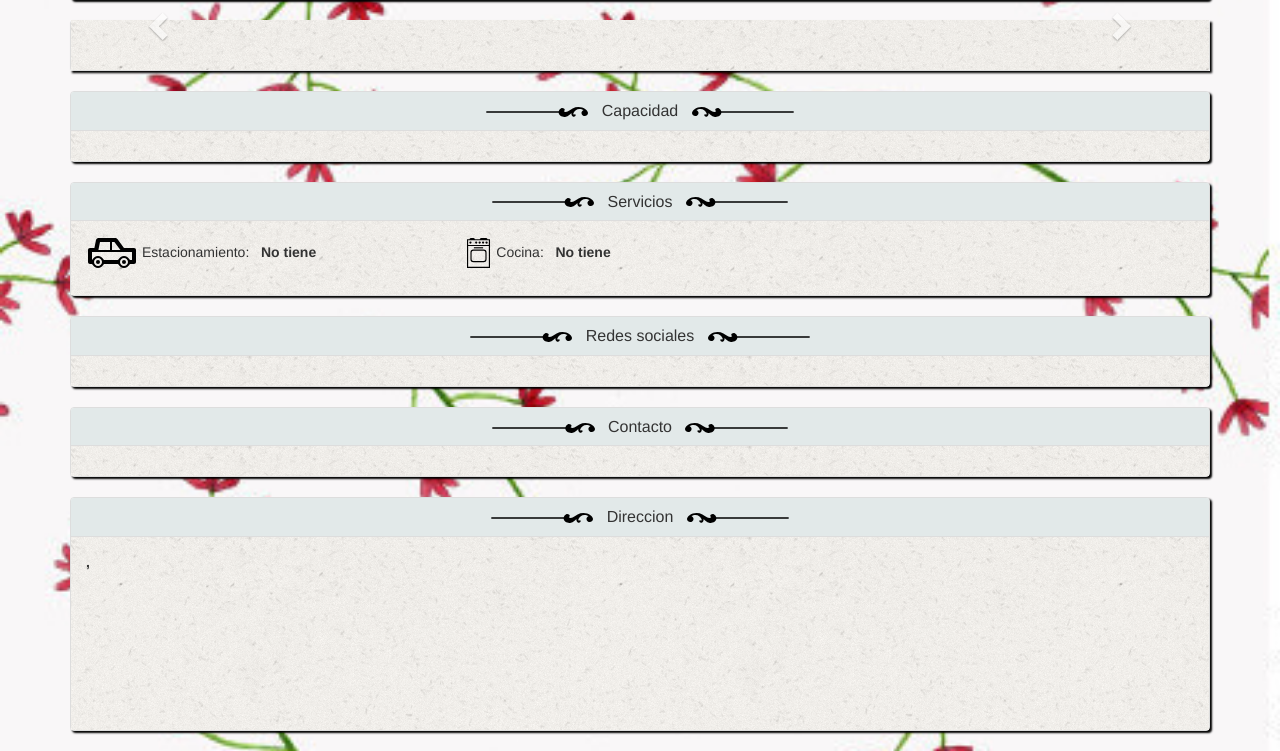
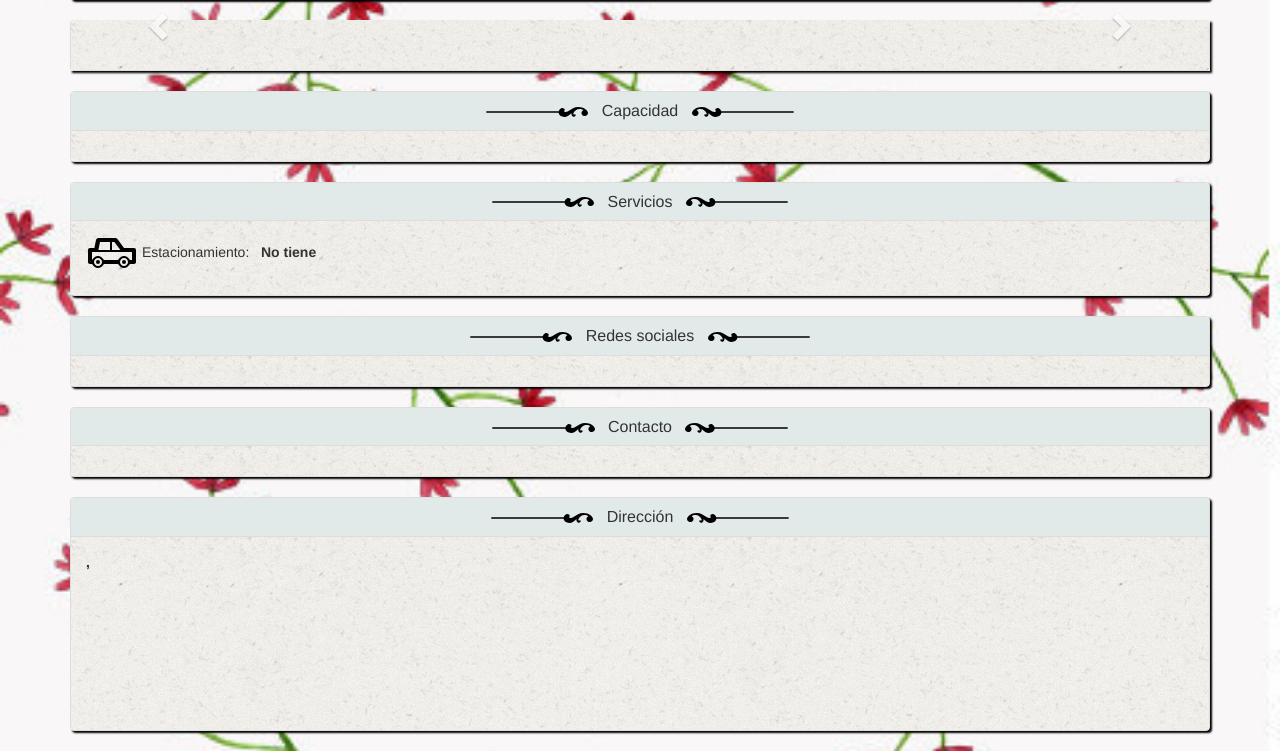
Before and after one commit to betoluco/Django-Saloon, a Django app: template places/templates/places/place.html in a window 1280 px wide. Shown: the part 52-803 px from the top of the page. Run offline with Django 3.2, Linux system fonts and the light colour scheme; the template is opened without the code that fills it, so the values that code supplies are empty; some libraries are stand-ins or nearby versions.

Commit message:
Modify template for better look

```diff
--- a/places/templates/places/place.html
+++ b/places/templates/places/place.html
@@ -118,41 +118,36 @@
 						{% endif %}
 					</p>
 				</div>
-
-					<div class="col-sm-4">
-						<p>
-							<img src="{% static "places/images/stove.svg" %}"> Cocina: &nbsp
-							{% if place.parking_capacity %}
-								<span class="capacity">{{place.kitchen_sqrt_m}}</span> m<sup>2</sup>
-							{% else %}
-								<span class="capacity">No tiene</span>
-							{% endif %}
-						</p>
-					</div>
 			</div>
 
 			<div class="row">
+			    {% if place.kitchen %}
+    				<div class="col-xs-2">
+    					    <img src="{% static "places/images/stove.svg" %}">Cocina
+    				</div>
+				{% endif %}
+
 				{% if place.food %}
-					<div class="col-sm-2"
-						<img src="{% static "places/images/food.svg" %}" title="Catering">
+					<div class="col-xs-2">
+						<img src="{% static "places/images/food.svg" %}"> Comida
 					</div>
 				{% endif %}
 
 				{% if place.ac %}
-					<div class="col-sm-2">
-						<img src="{% static "places/images/ac.svg" %}" title="Aire acondicionado">
+					<div class="col-xs-2">
+						<img src="{% static "places/images/ac.svg" %}"> AC
 					</div>
 				{% endif %}
 
 				{% if place.heating %}
-					<div class="col-sm-2">
-						<img src="{% static "places/images/heating.svg" %}" title="Calefaccion">
+					<div class="col-xs-2">
+						<img src="{% static "places/images/heating.svg" %}"> Calefacción
 					</div>
 				{% endif %}
 
 				{% if place.games %}
-					<div class="col-sm-2">
-						<img src="{% static "places/images/games.svg" %}" title="juegos">
+					<div class="col-xs-2">
+						<img src="{% static "places/images/games.svg" %}"> Juegos
 					</div>
 				{% endif %}
 			</div>
@@ -213,13 +208,16 @@
 				{% endfor %}
 			</div>
 
+
+			{% for em in place.email_set.all %}
 		        <div class="row">
-				{% for em in place.email_set.all %}
-						<div class="col-xs-4">
+					<div class="col-xs-12">
+					    <p>
 						    <img src="{% static "places/images/email.svg" %}" >{{em.email}}
+					    </p>
+					</div>
 			    </div>
 			{% endfor %}
-			</div>
 		</div>
 	</div>
 
@@ -228,7 +226,7 @@
 			<div class="panel-heading">
 				<h3 class="panel-title">
 					<img src="{% static "places/images/decoration_left.svg" %}">
-						&nbsp Direccion &nbsp
+						&nbsp Dirección &nbsp
 					<img src="{% static "places/images/decoration_right.svg" %}">
 				</h3>
 			</div>
```
Also changed, not shown: places/static/places/images/stove.svg. Lines whose indentation alone changed are shown as unchanged.
